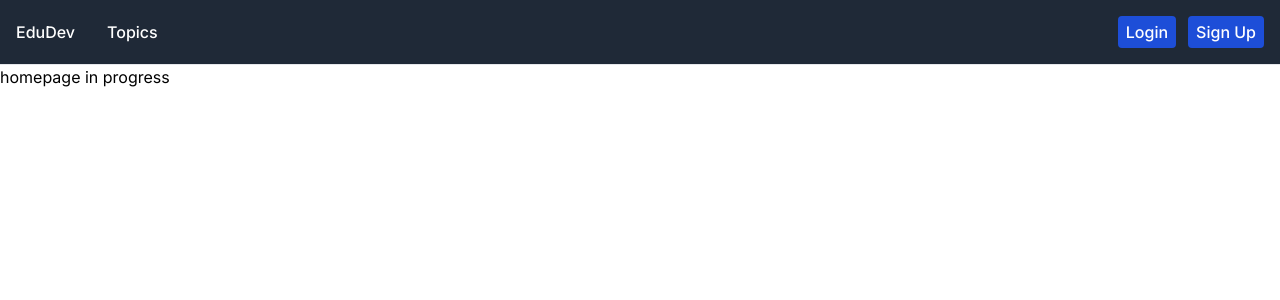
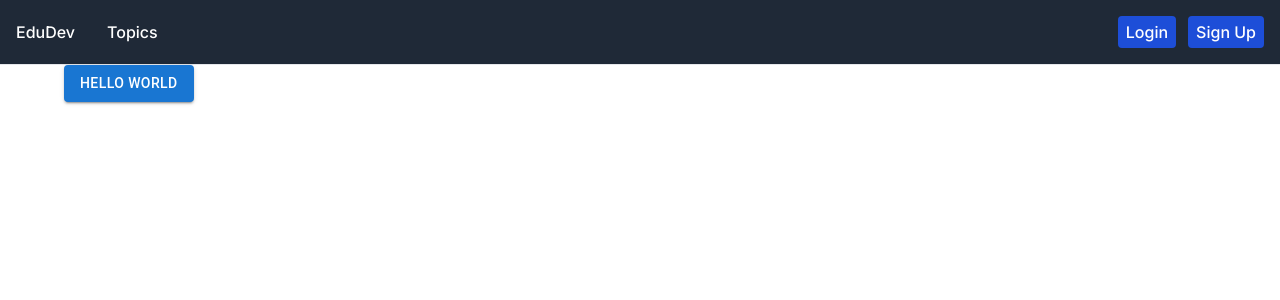
Before and after one commit to moaad-g/EduDev, a Next.js app in the folder edudev/: page / in a window 1280 px wide. Shown: the top 300 px of the page. Built offline with nearby package versions, Linux system fonts and the light colour scheme.

Commit message:
Update page.js

```diff
--- a/edudev/app/page.js
+++ b/edudev/app/page.js
@@ -1,7 +1,10 @@
-import Image from 'next/image'
+import Container from '@mui/material/Container';
+import Button from '@mui/material/Button';
 
 export default function Home() {
   return (
-    <h1>homepage in progress</h1>
-  )
+    <Container fixed>
+      <Button variant="contained">Hello world</Button>
+    </Container>
+  );
 }
```
